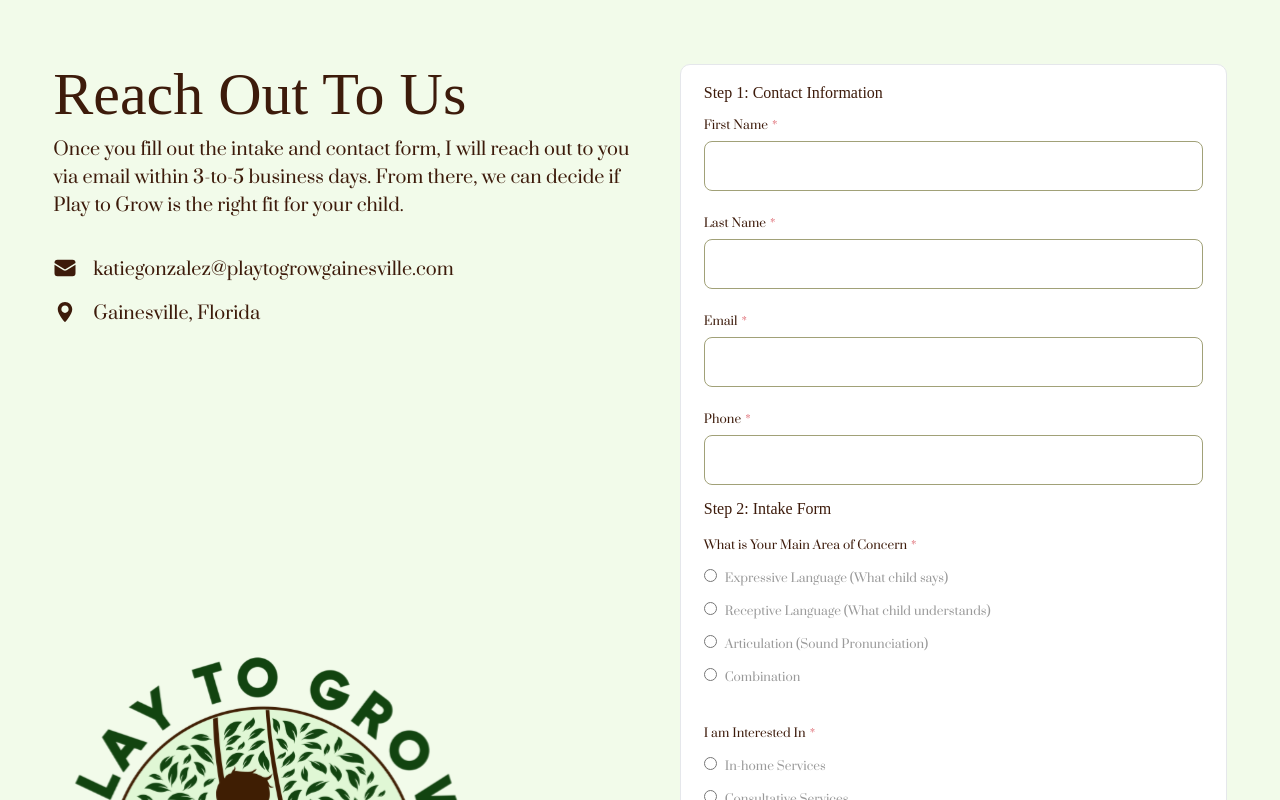
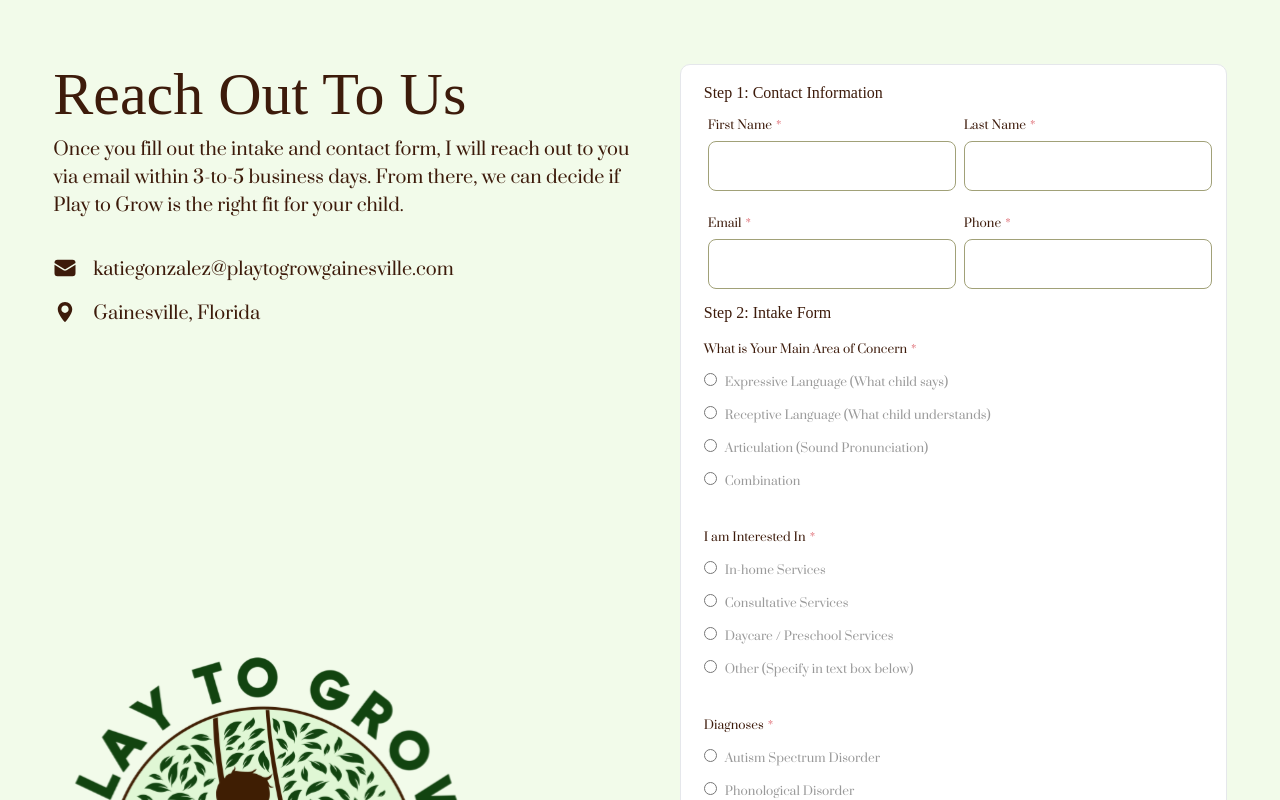
Before and after one commit to Webworks-DreamCraft/play-to-grow, a React (Vite) app: page / in a window 1280 px wide. Shown: the top 800 px of the page. Built offline with nearby package versions, Linux system fonts and the light colour scheme; a web font is replaced by a local one.

Commit message:
step 1 desktop styling

```diff
--- a/src/components/EmailInput.jsx
+++ b/src/components/EmailInput.jsx
@@ -37,7 +37,7 @@
   return (
     <section
       empty={isEmpty.toString()}
-      className="flex flex-col font-prata py-3 rounded-[10px] [&[empty=true]]:mb-3 [&[empty=true]]:bg-error-light"
+      className="flex flex-col font-prata py-3 xl:w-10/12 xl:mx-1 rounded-[10px] [&[empty=true]]:mb-3 [&[empty=true]]:bg-error-light"
     >
       <section className="flex">
         <label className="pb-2 text-xs">{label}</label>
--- a/src/components/IntakeForm.jsx
+++ b/src/components/IntakeForm.jsx
@@ -95,6 +95,8 @@
       <section className="flex justify-center w-full bg-white border-[0.5px] md:w-[1377px] md:mt-16 rounded-[10px]">
         <form className="flex flex-col w-11/12" onSubmit={submitHandler}>
           <h2 className="font-patua pt-4">Step 1: Contact Information</h2>
+          <section className="xl:flex justify-between">
+
             <TextInput
               label="First Name"
               type="text"
@@ -109,6 +111,9 @@
               onChange={changeHandler}
               errorSignal={errorSignal.lastName}
             />
+          </section>
+          <section className="xl:flex justify-between">
+
             <EmailInput
               label="Email"
               name="email"
@@ -125,6 +130,7 @@
               formState={formState}
               errorSignal={errorSignal.phone}
             />
+          </section>
           <h2 className="font-patua">Step 2: Intake Form</h2>
           <RadioSection
             changeHandler={changeHandler}
--- a/src/components/PhoneInput.jsx
+++ b/src/components/PhoneInput.jsx
@@ -24,7 +24,7 @@
   return (
     <section
       empty={isEmpty.toString()}
-      className="flex flex-col font-prata py-3 rounded-[10px] [&[empty=true]]:mb-3 [&[empty=true]]:bg-error-light"
+      className="flex flex-col font-prata py-3 xl:w-10/12 xl:mx-1 rounded-[10px] [&[empty=true]]:mb-3 [&[empty=true]]:bg-error-light"
     >
       <section className="flex">
         <label className="pb-2 text-xs">{label}</label>
--- a/src/components/reusables/TextInput.jsx
+++ b/src/components/reusables/TextInput.jsx
@@ -15,7 +15,7 @@
   return (
     <section
       empty={isEmpty.toString()}
-      className="flex flex-col font-prata py-3 rounded-[10px] [&[empty=true]]:mb-3 [&[empty=true]]:bg-error-light"
+      className="flex flex-col xl:w-10/12 xl:mx-1 font-prata py-3 rounded-[10px] [&[empty=true]]:mb-3 [&[empty=true]]:bg-error-light"
      >
       <section className="flex">
         <label className="pb-2 text-xs">{label}</label>
```
Lines whose indentation alone changed are shown as unchanged.
